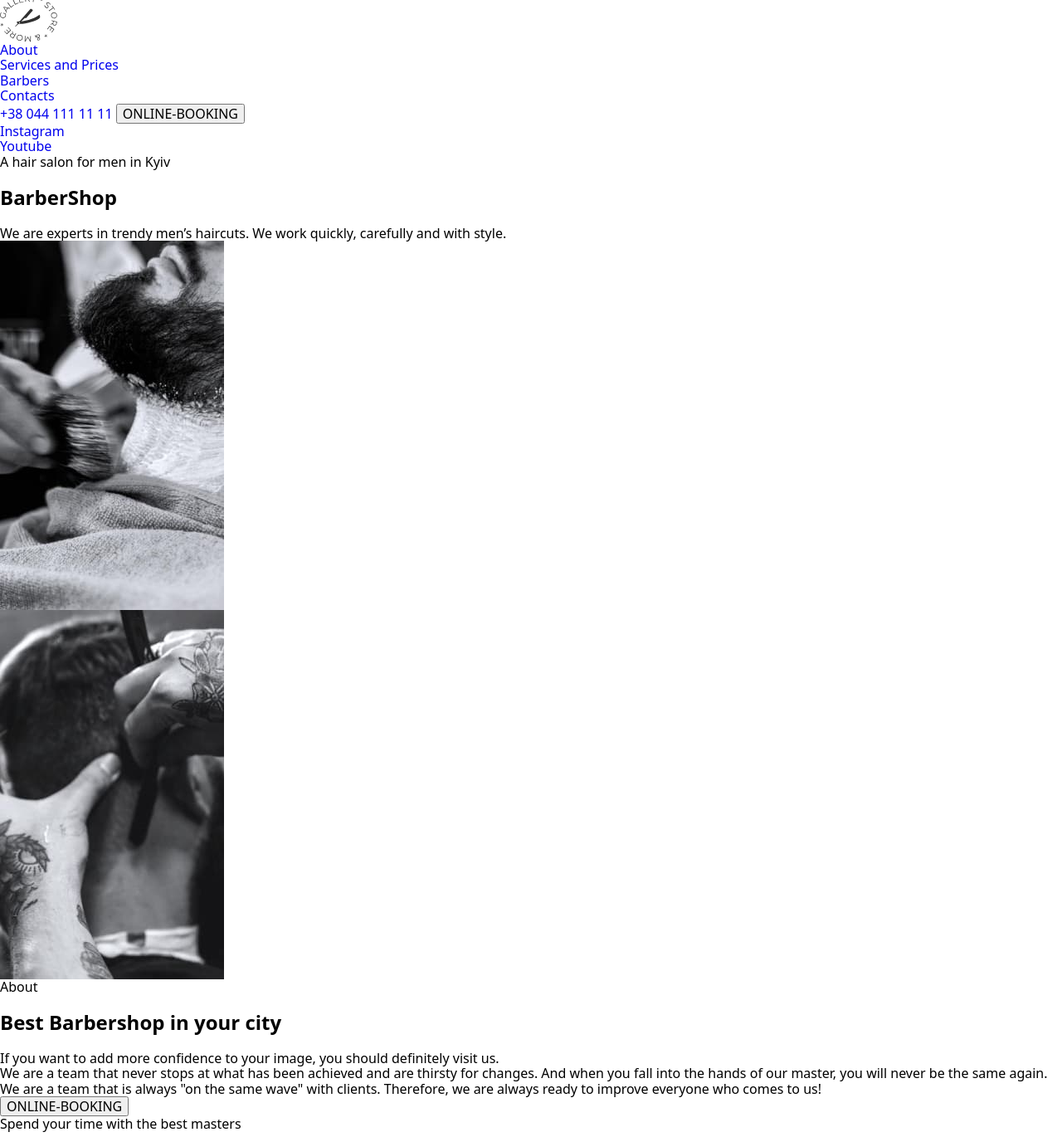
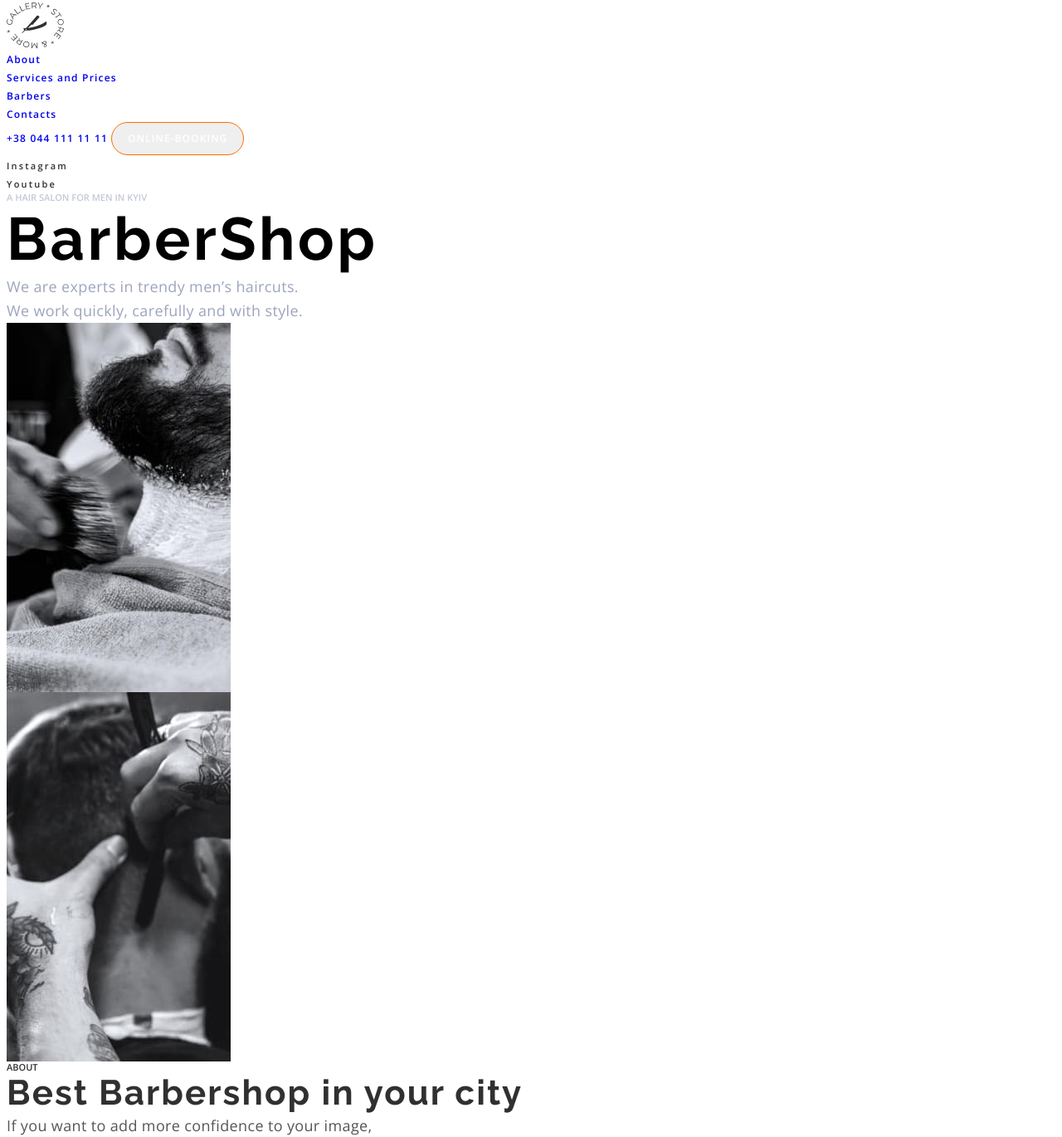
Before and after one commit to dddddessss/SeafoodRestaurantLandingPage, a plain HTML site: page index.html in a window 1280 px wide. Shown: the part 5-1375 px from the top of the page at 83% size. Drawn offline with nearby package versions, Linux system fonts and the light colour scheme.

Commit message:
html css

```diff
--- a/index.html
+++ b/index.html
@@ -21,12 +21,8 @@
       crossorigin
     />
     <link
-      href="https://fonts.googleapis.com/css2?family=Raleway:wght@800&family=Roboto:wght@400;500;700;900&display=swap"
+      href="https://fonts.googleapis.com/css2?family=Open+Sans:wght@400;600;700&family=Raleway:wght@700&display=swap"
       rel="stylesheet"
-    />
-    <link
-      rel="stylesheet"
-      href="https://cdnjs.cloudflare.com/ajax/libs/modern-normalize/1.0.0/modern-normalize.min.css"
     />
     <link
       rel="stylesheet"
@@ -36,41 +32,41 @@
 
   <body>
     <!-- Header -->
-    <header>
-      <nav class="nav">
-        <a href="./main.html">
+    <header class="header">
+      <nav class="header__nav">
+        <a href="./index.html">
           <img
             src="./images/logo/logo.svg"
             alt="logo"
           />
         </a>
 
-        <ul class="navigation list">
-          <li>
+        <ul class="header__list__nav list">
+          <li class="header__list__nav_name">
             <a
-              href="#"
-              class="unline"
+              href="#about"
+              class="header__list__nav_link unline"
               >About</a
             >
           </li>
-          <li>
+          <li class="header__list__nav_name">
             <a
               href="#"
-              class="unline"
+              class="header__list__nav_link unline"
               >Services and Prices</a
             >
           </li>
-          <li>
+          <li class="header_list__nav_name">
             <a
               href="#"
-              class="unline"
+              class="header__list__nav_link unline"
               >Barbers</a
             >
           </li>
-          <li>
+          <li class="header__list__nav_name">
             <a
               href="#"
-              class="unline"
+              class="header__list__nav_link unline"
               >Contacts</a
             >
           </li>
@@ -79,12 +75,12 @@
 
       <a
         href="tel:+380441111111"
-        class="unline"
+        class="header__phone unline"
         >+38 044 111 11 11</a
       >
       <button
         type="button"
-        class="button"
+        class="button__black"
       >
         ONLINE-BOOKING
       </button>
@@ -92,30 +88,30 @@
 
     <main>
       <!-- -------------------HERO SECTION -->
-      <section>
-        <ul class="list">
-          <li>
+      <section class="hero">
+        <ul class="hero__list list">
+          <li class="hero__list_item">
             <a
               href="https://www.instagram.com"
-              class="unline"
+              class="hero__link unline"
               target="_blank"
               rel="noopener noreferrer nofollow"
               >Instagram</a
             >
           </li>
-          <li>
+          <li class="hero__list_item">
             <a
               href="https://www.youtube.com"
-              class="unline"
+              class="hero__link unline"
               target="_blank"
               rel="noopener noreferrer nofollow"
               >Youtube</a
             >
           </li>
         </ul>
-        <p class="text1">A hair salon for men in Kyiv</p>
-        <h1 class="header1">BarberShop</h1>
-        <p class="text2">
+        <p class="hero__text_first text1">A hair salon for men in Kyiv</p>
+        <h1 class="hero__header header1">BarberShop</h1>
+        <p class="hero__text_main">
           We are experts in trendy men’s haircuts. We work quickly, carefully
           and with style.
         </p>
@@ -123,9 +119,12 @@
       <!-- -------------------HERO SECTION -->
 
       <!-- -------------------ABOUT SECTION -->
-      <section>
-        <ul class="list">
-          <li>
+      <section
+        class="about_section"
+        id="about"
+      >
+        <ul class="about__list list">
+          <li class="about__list_item">
             <img
               src="./images/about/about1.jpg"
               alt="about1"
@@ -133,7 +132,7 @@
               height="445"
             />
           </li>
-          <li>
+          <li class="about__list_item">
             <img
               src="./images/about/about2.jpg"
               alt="about2"
@@ -143,13 +142,13 @@
           </li>
         </ul>
 
-        <p>About</p>
-        <h2 class="header2">Best Barbershop in your city</h2>
-        <p>
+        <p class="about__title text1">About</p>
+        <h2 class="about__header header2">Best Barbershop in your city</h2>
+        <p class="about__text_description text2">
           If you want to add more confidence to your image, you should
           definitely visit us.
         </p>
-        <p>
+        <p class="about__text_content text3">
           We are a team that never stops at what has been achieved and are
           thirsty for changes. And when you fall into the hands of our master,
           you will never be the same again. We are a team that is always "on the
@@ -172,39 +171,39 @@
         <h2 class="header2">Services and prices</h2>
         <ul class="list">
           <li>
-            <p>Men’s haircut</p>
-            <p>from 300 uah.</p>
+            <p class="text2">Men’s haircut</p>
+            <p class="text2">from 300 uah.</p>
           </li>
           <li>
-            <p>Beard trim</p>
-            <p>from 300 uah.</p>
+            <p class="text2">Beard trim</p>
+            <p class="text2">from 300 uah.</p>
           </li>
           <li>
-            <p>Mustache trim</p>
-            <p>from 200 uah.</p>
+            <p class="text2">Mustache trim</p>
+            <p class="text2">from 200 uah.</p>
           </li>
           <li>
-            <p>Straight razor shave</p>
-            <p>from 200 uah.</p>
+            <p class="text2">Straight razor shave</p>
+            <p class="text2">from 200 uah.</p>
           </li>
         </ul>
 
         <ul class="list">
           <li>
-            <p>Trainee’s haircut</p>
-            <p>from 50 uah.</p>
+            <p class="text2">Trainee’s haircut</p>
+            <p class="text2">from 50 uah.</p>
           </li>
           <li>
-            <p>Haircut under the nozzle</p>
-            <p>from 200 uah.</p>
+            <p class="text2">Haircut under the nozzle</p>
+            <p class="text2">from 200 uah.</p>
           </li>
           <li>
-            <p>Children’s haircut (0-12 y.o.)</p>
-            <p>from 200 uah.</p>
+            <p class="text2">Children’s haircut (0-12 y.o.)</p>
+            <p class="text2">from 200 uah.</p>
           </li>
           <li>
-            <p>Camouflage of gray hair</p>
-            <p>from 200 uah.</p>
+            <p class="text2">Camouflage of gray hair</p>
+            <p class="text2">from 200 uah.</p>
           </li>
         </ul>
 
@@ -238,9 +237,9 @@
         </li>
       </ul>
 
-      <p>Old traditional school</p>
+      <p class="text1">Old traditional school</p>
       <h2 class="header2">¿Why people come to us?</h2>
-      <p>
+      <p class="text2">
         Only good things are said about us. But it's better to see and feel 1
         time than read 10 times.
       </p>
@@ -250,8 +249,8 @@
       <!-- -------------------BARBERS SECTION -->
 
       <section>
-        <p class="text3">For true enjoyers of the atmosphere</p>
-        <h2 class="header2"></h2>
+        <p class="text1">For true enjoyers of the atmosphere</p>
+        <h2 class="barbers_header header2">Our barbers</h2>
         <ul class="list">
           <li>
             <img
@@ -260,7 +259,7 @@
               width="370"
               height="346"
             />
-            <p class="text__card_barber">John Smith</p>
+            <p class="text__card_barber text2">John Smith</p>
             <p class="text__card-barber-orange">Extreme Barber</p>
             <ul>
               <li></li>
@@ -276,7 +275,7 @@
               width="370"
               height="346"
             />
-            <p class="text__card_barber">Michele Doe</p>
+            <p class="text__card_barber text2">Michele Doe</p>
             <p class="text__card-barber-orange">Extreme Barber</p>
             <ul>
               <li></li>
@@ -292,7 +291,7 @@
               width="370"
               height="346"
             />
-            <p class="text__card_barber">Alan Black</p>
+            <p class="text__card_barber text2">Alan Black</p>
             <p class="text__card-barber-orange">Extreme Barber</p>
             <ul>
               <li></li>
--- a/main.css
+++ b/main.css
@@ -10,6 +10,11 @@ img {
     display: block;
     max-width: 100%;
     height: auto;
+}
+
+h1,
+h2 {
+    margin: 0;
 }
 
 p {
@@ -33,3 +38,198 @@ p {
     clip: rect(0 0 0 0);
     overflow: hidden;
 }
+
+.button__white {
+    width: 160px;
+    height: 40px;
+
+
+    font-family: inherit;
+    font-size: 12px;
+    font-weight: 600;
+    line-height: 1.33;
+    letter-spacing: 0.09em;
+    text-transform: uppercase;
+
+    color: #303030;
+    border-radius: 25px;
+    border: 1px solid #FF6C00;
+}
+
+.button__white:hover,
+.button__white:focus {
+    color: #FF6C00;
+}
+
+.button__black {
+    width: 160px;
+    height: 40px;
+
+    font-family: inherit;
+    font-size: 12px;
+    font-weight: 600;
+    line-height: 1.33;
+    letter-spacing: 0.09em;
+    text-transform: uppercase;
+
+    color: #ffffff;
+    border-radius: 25px;
+    border: 1px solid #FF6C00;
+}
+
+.button__black:hover,
+.button__black:focus {
+    color: #FF6C00;
+}
+
+
+.header2 {
+
+    margin: 0;
+
+    font-family: "Raleway", sans-serif;
+    font-size: 42px;
+
+    font-weight: 700;
+    line-height: 1.16;
+    letter-spacing: 2.1px;
+}
+
+
+
+.text1 {
+    font-size: 11px;
+    font-weight: 600;
+    line-height: 1.36;
+    text-transform: uppercase;
+
+}
+
+.text2 {
+
+    font-size: 18px;
+    font-weight: 400;
+    line-height: 1.6;
+    letter-spacing: 0.36px;
+}
+
+.text3 {
+    font-size: 14px;
+    font-weight: 400;
+    line-height: 1.85;
+    letter-spacing: 0.28px;
+}
+
+
+/* BODY */
+body {
+
+    font-family: 'Open Sans', sans-serif;
+
+}
+
+/* HEADER */
+.header {}
+
+.header__nav {}
+
+.header__list__nav {}
+
+.header__list__nav_name {}
+
+.header__list__nav_link {
+    font-size: 12px;
+    font-weight: 600;
+    line-height: 1.33;
+    letter-spacing: 0.1em;
+}
+
+.header__list__nav_link:hover,
+.header__list__nav_link:focus {
+    color: #FF6C00;
+}
+
+.header__phone {
+    font-size: 12px;
+    font-weight: 600;
+    line-height: 1.33;
+    letter-spacing: 0.1em;
+    text-transform: uppercase;
+}
+
+/* HERO */
+
+.hero {}
+
+.hero__list {}
+
+.hero__list_item {}
+
+.hero__link {
+    font-size: 11px;
+    font-weight: 600;
+    line-height: 1.36;
+    letter-spacing: 0.2em;
+    color: #303030;
+}
+
+.hero__link:focus,
+.hero__link:hover {
+    color: #FF6C00;
+}
+
+.hero__text_first {
+
+    color: rgba(157, 164, 189, 0.60);
+}
+
+
+.hero__header {
+
+    font-family: "Raleway", sans-serif;
+    font-size: 72px;
+    line-height: 1.18;
+    letter-spacing: 3.6px;
+
+}
+
+
+.hero__text_main {
+    width: 360px;
+
+    font-size: 18px;
+    font-weight: 400;
+    line-height: 1.6;
+    letter-spacing: 0.36px;
+
+    color: #9DA4BD;
+}
+
+
+/* ABOUT SECTION */
+.about_section {}
+
+.about__list {}
+
+.about__list_item {}
+
+.about__title {
+    color: #303030;
+}
+
+.about__header {
+    color: #303030;
+}
+
+.about__text_description {
+
+    width: 470px;
+    height: 60px;
+    flex-shrink: 0;
+    color: #555;
+}
+
+.about__text_content {
+    width: 470px;
+    color: #555;
+}
```
